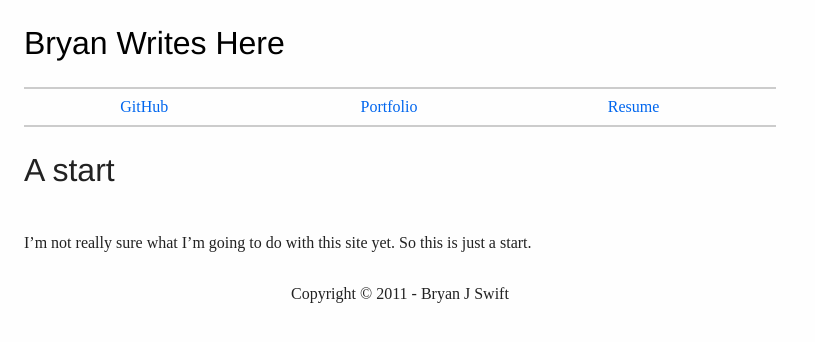
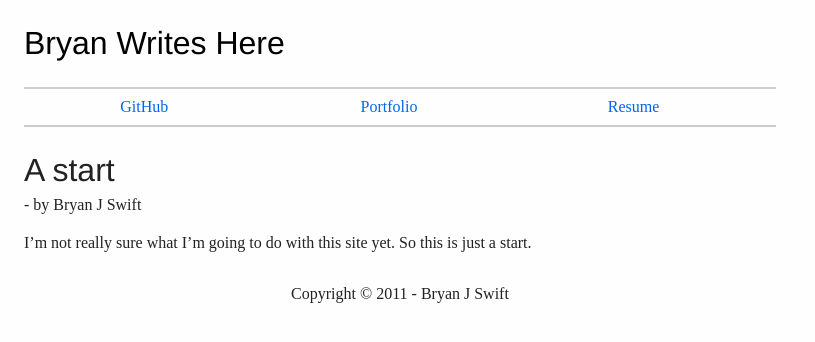
Before and after one commit to bryanjswift/bryanjswift.github.com, a Jekyll site: the page built from etc/a-start/index.markdown, in a window 1280 px wide. Shown: the top 342 px of the page, without its empty margins (0-815 px from the left). Built offline with Jekyll 4.4.1, drawn with Linux system fonts in a browser that asks for light colours; Markdown is read by kramdown in place of the engine named in the settings.

Commit message:
Add author information to article display

```diff
--- a/_includes/article.html
+++ b/_includes/article.html
@@ -7,7 +7,7 @@
     {% else %}
     <h1 class="entry-title">{{ post.title }}</h1>
     {% endif %}
-    <time datetime="{{ post.date | datetime | date_to_xmlschema }}" pubdate>{{ post.date | date: "<span class='month'>%B</span> <span class='day'>%d</span> <span class='year'>%Y</span>"}}</time>
+    <time datetime="{{ post.date | datetime | date_to_xmlschema }}" pubdate>{{ post.date | date: "<span class='month'>%B</span> <span class='day'>%d</span> <span class='year'>%Y</span>"}}</time> - by <span class="author">{{ site.author }}</span>
   </header>
   <div class="clearfix entry-content">{{ content }}</div>
   {% if index %}
--- a/css/style.css
+++ b/css/style.css
@@ -82,7 +82,7 @@ h1 a, .links a { text-decoration: none; }
 /* Article */
 article header { margin-bottom: 0.6em; }
 article h1 { margin-bottom: 0.15em; }
-article header time { margin: 0 3%; }
+article header time { margin: 0 0 0 3%; }
 .external:after { content: ' \27ab'; font-size: 0.75em; }
 article img { float: right; margin: 0 0 0.1em 2%; max-width: 38%; }
 article > footer { margin: -0.4em 0 0; padding: 0; text-align: left; }
```
